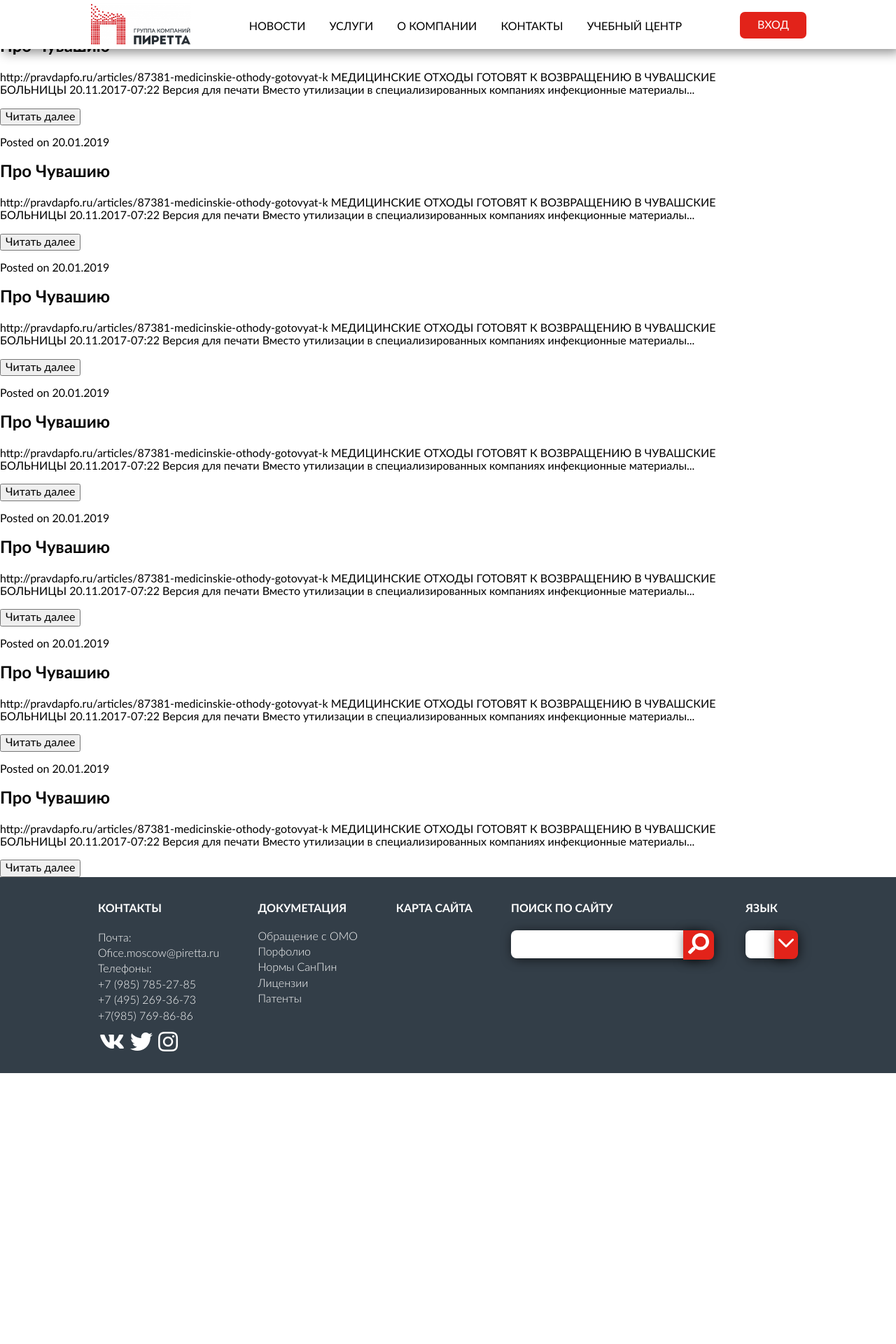
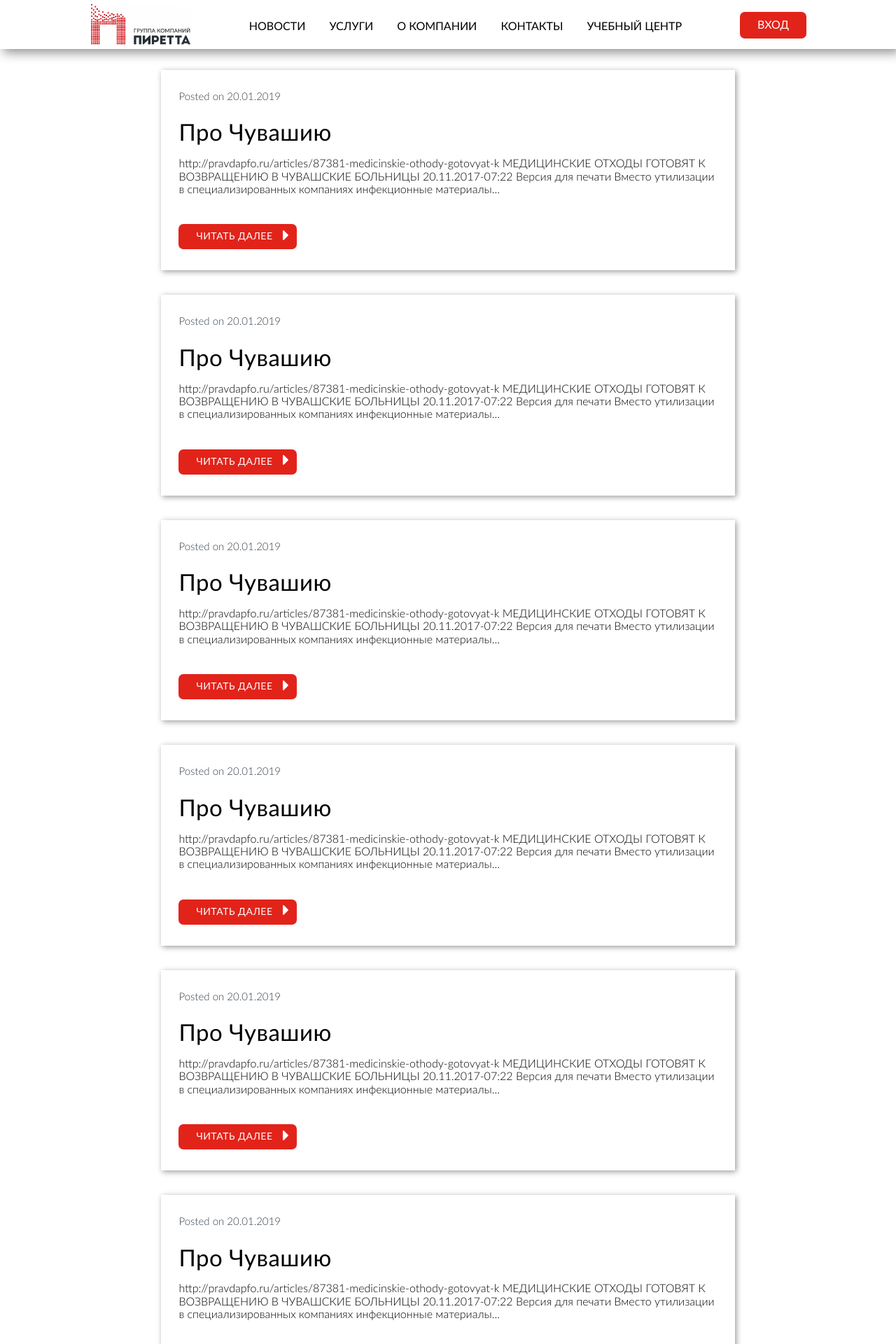
Before and after one commit to KRZHKV/Piretta, a PHP site: page /news.html in a window 1280 px wide. Shown: the top 1920 px of the page at 70% size. Before the commit the page ends 1533 px from the top, so only its background shows below. Run offline with PHP 8.4, Linux system fonts and the light colour scheme; some libraries are stand-ins or nearby versions.

Commit message:
Add news page

```diff
--- a/css/style.css
+++ b/css/style.css
@@ -41,7 +41,7 @@
 }
 
 .cover {
-  width: 60%;
+  width: 1440px;
 }
 
 .red_link {
@@ -623,6 +623,96 @@
   border: none;
 }
 
+.news {
+  display: -webkit-box;
+  display: -ms-flexbox;
+  display: flex;
+  -webkit-box-pack: center;
+      -ms-flex-pack: center;
+          justify-content: center;
+}
+.news .cover {
+  display: -webkit-box;
+  display: -ms-flexbox;
+  display: flex;
+  -webkit-box-pack: center;
+      -ms-flex-pack: center;
+          justify-content: center;
+}
+.news-wrapper {
+  margin-top: 100px;
+  width: 80%;
+  display: inline-block;
+}
+.news-post {
+  display: block;
+  margin-bottom: 35px;
+  padding: 30px 25px 30px 25px;
+  -webkit-box-shadow: 2px 2px 8px rgba(0, 0, 0, 0.4);
+          box-shadow: 2px 2px 8px rgba(0, 0, 0, 0.4);
+}
+.news-post .timepost {
+  color: #333E48;
+  font-size: 15px;
+  font-weight: 300;
+  margin-bottom: 25px;
+}
+.news-post .timepost p {
+  padding: 0;
+  margin: 0;
+}
+.news-post-head {
+  font-size: 22px;
+  letter-spacing: 0.5px;
+  margin-bottom: 15px;
+}
+.news-post-head h2 {
+  font-weight: 500;
+  margin: 0;
+  padding: 0;
+}
+.news-post-disc {
+  margin-bottom: 40px;
+}
+.news-post-disc p {
+  margin: 0;
+  padding: 0;
+  font-size: 16px;
+  font-weight: 300;
+}
+.news-post-btn button {
+  border: none;
+  cursor: pointer;
+  position: relative;
+  text-transform: uppercase;
+  font-size: 14px;
+  letter-spacing: 0.5px;
+  background-color: #E2231A;
+  color: #fff;
+  padding-right: 35px;
+  -webkit-transition: all .3s ease-in;
+  transition: all .3s ease-in;
+}
+.news-post-btn button .btn-arrow {
+  position: absolute;
+  top: 3.5px;
+  right: 12px;
+  font-size: 24px;
+}
+.news-post-btn button:hover {
+  opacity: 0.9;
+  transform: scale(1.03, 1.03);
+  -webkit-transform: scale(1.03, 1.03);
+  -moz-transform: scale(1.03, 1.03);
+  -ms-transform: scale(1.03, 1.03);
+  -o-transform: scale(1.03, 1.03);
+  background-color: #fff;
+  color: #000;
+}
+.news-post-btn button:hover .btn-arrow {
+  color: #E2231A;
+}
+
 .footer {
   background: #333E48;
   color: #ffffff;
--- a/css/style.scss
+++ b/css/style.scss
@@ -50,7 +50,7 @@ $dark-blue: #333E48;
     }
 }
 .cover {
-    width: 60%;
+    width: 1440px;
 }
 .red_link {
     width: 80px;
@@ -586,6 +586,95 @@ $dark-blue: #333E48;
     }
 }
 
+
+// News
+.news {
+    display: flex;
+    justify-content: center;
+    .cover {
+        display: flex;
+        justify-content: center;
+    }
+    &-wrapper {
+        margin-top: 100px;
+        width: 80%;
+        display: inline-block;
+    }
+    &-post {
+        display: block;
+        margin-bottom: 35px;
+        padding:30px 25px 30px 25px;
+        box-shadow: 2px 2px 8px rgba(0, 0, 0, 0.4);
+        .timepost {
+            color: $dark-blue;
+            font-size: 15px;
+            font-weight: 300;
+            margin-bottom: 25px;
+            p {
+                padding: 0;
+                margin:0;
+            }
+        }
+        &-head {
+            font-size: 22px;
+            letter-spacing: 0.5px;
+            margin-bottom: 15px;
+            h2 {
+                font-weight: 500;
+                margin: 0;
+                padding: 0;
+            }
+        }
+        &-disc {
+            margin-bottom: 40px;
+            p {
+                margin: 0;
+                padding: 0;
+                font-size: 16px;
+                font-weight: 300;
+            }
+        }
+        &-btn {
+            button {
+                border: none;
+                cursor: pointer;
+                position: relative;
+                text-transform: uppercase;
+                font-size: 14px;
+                letter-spacing: 0.5px;
+                background-color: $red;
+                color: #fff;
+                padding-right: 35px;
+                transition: all .3s ease-in;
+
+
+                .btn-arrow {
+                    position: absolute;
+                    top: 3.5px;
+                    right: 12px;
+                    font-size: 24px;
+                }
+
+            }
+            button:hover {
+                opacity: 0.9;
+                transform: scale(1.03, 1.03);
+                -webkit-transform: scale(1.03, 1.03);
+                -moz-transform: scale(1.03, 1.03);
+                -ms-transform: scale(1.03, 1.03);
+                -o-transform: scale(1.03, 1.03);
+                background-color: #fff;
+                color: #000;
+                .btn-arrow {
+                    color: $red;
+                }
+            }
+        }
+    }
+}
+
+
+
 // Footer
 .footer {
     background: $dark-blue;
--- a/index.html
+++ b/index.html
@@ -9,6 +9,7 @@
     <link rel="stylesheet" href="js/slick/slick-theme.css">
     <link rel="stylesheet" href="css/normalize.css">
     <link rel="stylesheet" href="css/style.css">
+    <link rel="stylesheet" href="">
     <title>Piretta</title>
 </head>
 
@@ -24,7 +25,7 @@
                      </div>
                      <div class="nav_menu_adaptive">
                          <ul>
-                             <li class="decorate_link"><a href="#">Новости</a></li>
+                             <li class="decorate_link"><a href="#news">Новости</a></li>
                              <li class="decorate_link"><a href="#">Услуги</a></li>
                              <li class="decorate_link"><a href="#">О компании</a></li>
                              <li class="decorate_link"><a href="#">Контакты</a></li>
@@ -36,7 +37,7 @@
                      </div>
             <div class="nav_items">
                 <div class="nav_logo">
-                    <a href="index.html"><img src="img/pirreta-logo.png" alt=""></a>
+                    <a href="#index.html"><img src="img/pirreta-logo.png" alt=""></a>
                 </div>
                 <div class="nav_menu">
                     <ul>
--- a/news.html
+++ b/news.html
@@ -24,7 +24,7 @@
                      </div>
                      <div class="nav_menu_adaptive">
                          <ul>
-                             <li class="decorate_link"><a href="#">Новости</a></li>
+                             <li class="decorate_link"><a href="#news.html">Новости</a></li>
                              <li class="decorate_link"><a href="#">Услуги</a></li>
                              <li class="decorate_link"><a href="#">О компании</a></li>
                              <li class="decorate_link"><a href="#">Контакты</a></li>
@@ -36,7 +36,7 @@
                      </div>
             <div class="nav_items">
                 <div class="nav_logo">
-                    <a href="index.html"><img src="img/pirreta-logo.png" alt=""></a>
+                    <a href="#index.html"><img src="img/pirreta-logo.png" alt=""></a>
                 </div>
                 <div class="nav_menu">
                     <ul>
@@ -68,7 +68,7 @@
                     <div class="news-post-disc">
                         <p>http://pravdapfo.ru/articles/87381-medicinskie-othody-gotovyat-k МЕДИЦИНСКИЕ ОТХОДЫ ГОТОВЯТ К ВОЗВРАЩЕНИЮ В ЧУВАШСКИЕ БОЛЬНИЦЫ 20.11.2017-07:22 Версия для печати Вместо утилизации в специализированных компаниях инфекционные материалы...</p>
                     </div>
-                    <div class="news-post-btn btn-see-more"><button>Читать далее</button></div>
+                    <div class="news-post-btn btn-see-more"><button class="button_red">Читать далее <div class="btn-arrow"><i class="fas fa-caret-right"></i></div></button></div>
                 </div>
                 <div class="news-post">
                     <div class="timepost">
@@ -80,7 +80,7 @@
                         <div class="news-post-disc">
                             <p>http://pravdapfo.ru/articles/87381-medicinskie-othody-gotovyat-k МЕДИЦИНСКИЕ ОТХОДЫ ГОТОВЯТ К ВОЗВРАЩЕНИЮ В ЧУВАШСКИЕ БОЛЬНИЦЫ 20.11.2017-07:22 Версия для печати Вместо утилизации в специализированных компаниях инфекционные материалы...</p>
                         </div>
-                        <div class="news-post-btn btn-see-more"><button>Читать далее</button></div>
+                        <div class="news-post-btn btn-see-more"><button class="button_red">Читать далее <div class="btn-arrow"><i class="fas fa-caret-right"></i></div></button></div>
                     </div>
 
                     <div class="news-post">
@@ -93,7 +93,7 @@
                             <div class="news-post-disc">
                                 <p>http://pravdapfo.ru/articles/87381-medicinskie-othody-gotovyat-k МЕДИЦИНСКИЕ ОТХОДЫ ГОТОВЯТ К ВОЗВРАЩЕНИЮ В ЧУВАШСКИЕ БОЛЬНИЦЫ 20.11.2017-07:22 Версия для печати Вместо утилизации в специализированных компаниях инфекционные материалы...</p>
                             </div>
-                            <div class="news-post-btn btn-see-more"><button>Читать далее</button></div>
+                            <div class="news-post-btn btn-see-more"><button class="button_red">Читать далее <div class="btn-arrow"><i class="fas fa-caret-right"></i></div></button></div>
                         </div>
 
                         <div class="news-post">
@@ -106,7 +106,7 @@
                                 <div class="news-post-disc">
                                     <p>http://pravdapfo.ru/articles/87381-medicinskie-othody-gotovyat-k МЕДИЦИНСКИЕ ОТХОДЫ ГОТОВЯТ К ВОЗВРАЩЕНИЮ В ЧУВАШСКИЕ БОЛЬНИЦЫ 20.11.2017-07:22 Версия для печати Вместо утилизации в специализированных компаниях инфекционные материалы...</p>
                                 </div>
-                                <div class="news-post-btn btn-see-more"><button>Читать далее</button></div>
+                                <div class="news-post-btn btn-see-more"><button class="button_red">Читать далее <div class="btn-arrow"><i class="fas fa-caret-right"></i></div></button></div>
                             </div>
 
                             <div class="news-post">
@@ -119,7 +119,7 @@
                                     <div class="news-post-disc">
                                         <p>http://pravdapfo.ru/articles/87381-medicinskie-othody-gotovyat-k МЕДИЦИНСКИЕ ОТХОДЫ ГОТОВЯТ К ВОЗВРАЩЕНИЮ В ЧУВАШСКИЕ БОЛЬНИЦЫ 20.11.2017-07:22 Версия для печати Вместо утилизации в специализированных компаниях инфекционные материалы...</p>
                                     </div>
-                                    <div class="news-post-btn btn-see-more"><button>Читать далее</button></div>
+                                    <div class="news-post-btn btn-see-more"><button class="button_red">Читать далее <div class="btn-arrow"><i class="fas fa-caret-right"></i></div></button></div>
                                 </div>
 
                                 <div class="news-post">
@@ -132,7 +132,7 @@
                                         <div class="news-post-disc">
                                             <p>http://pravdapfo.ru/articles/87381-medicinskie-othody-gotovyat-k МЕДИЦИНСКИЕ ОТХОДЫ ГОТОВЯТ К ВОЗВРАЩЕНИЮ В ЧУВАШСКИЕ БОЛЬНИЦЫ 20.11.2017-07:22 Версия для печати Вместо утилизации в специализированных компаниях инфекционные материалы...</p>
                                         </div>
-                                        <div class="news-post-btn btn-see-more"><button>Читать далее</button></div>
+                                        <div class="news-post-btn btn-see-more"><button class="button_red">Читать далее <div class="btn-arrow"><i class="fas fa-caret-right"></i></div></button></div>
                                     </div>
 
                                     <div class="news-post">
@@ -145,7 +145,7 @@
                                             <div class="news-post-disc">
                                                 <p>http://pravdapfo.ru/articles/87381-medicinskie-othody-gotovyat-k МЕДИЦИНСКИЕ ОТХОДЫ ГОТОВЯТ К ВОЗВРАЩЕНИЮ В ЧУВАШСКИЕ БОЛЬНИЦЫ 20.11.2017-07:22 Версия для печати Вместо утилизации в специализированных компаниях инфекционные материалы...</p>
                                             </div>
-                                            <div class="news-post-btn btn-see-more"><button>Читать далее</button></div>
+                                            <div class="news-post-btn btn-see-more"><button class="button_red">Читать далее <div class="btn-arrow"><i class="fas fa-caret-right"></i></div></button></div>
                                         </div>
 
 
```
